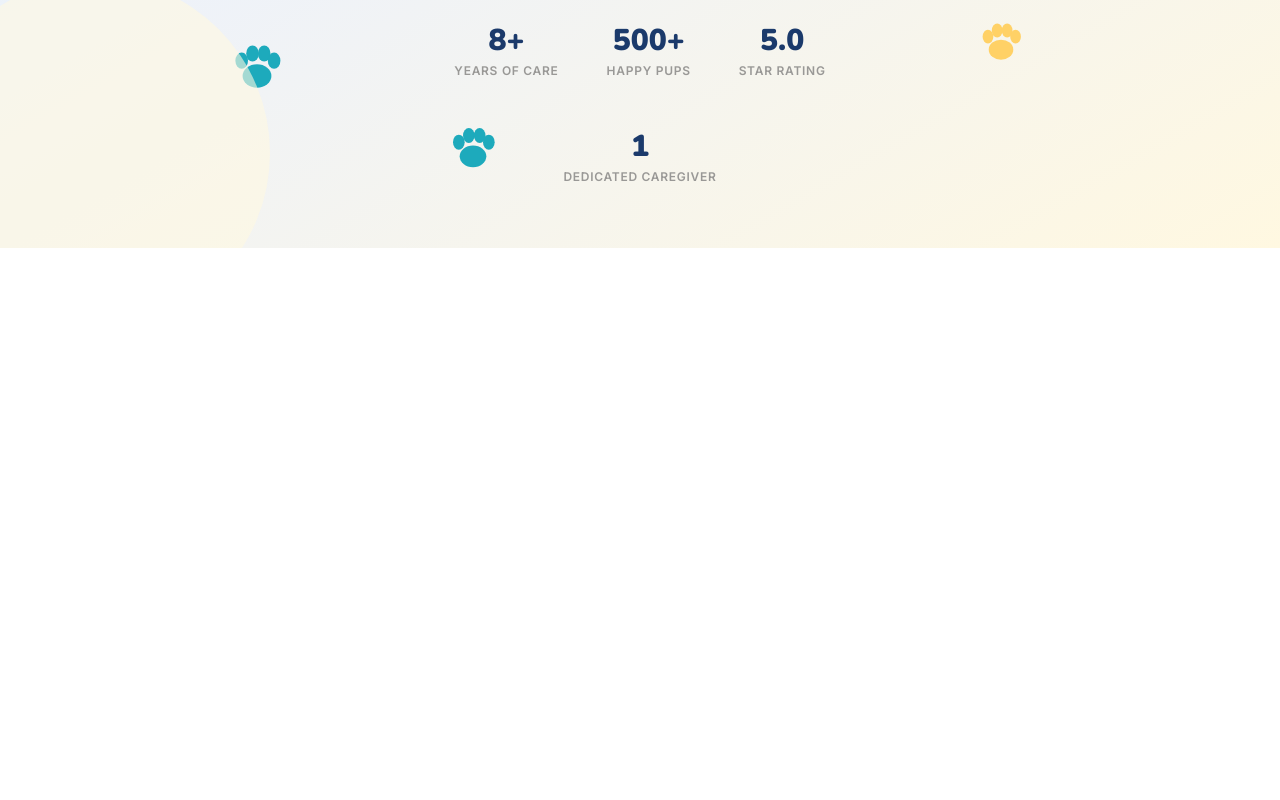
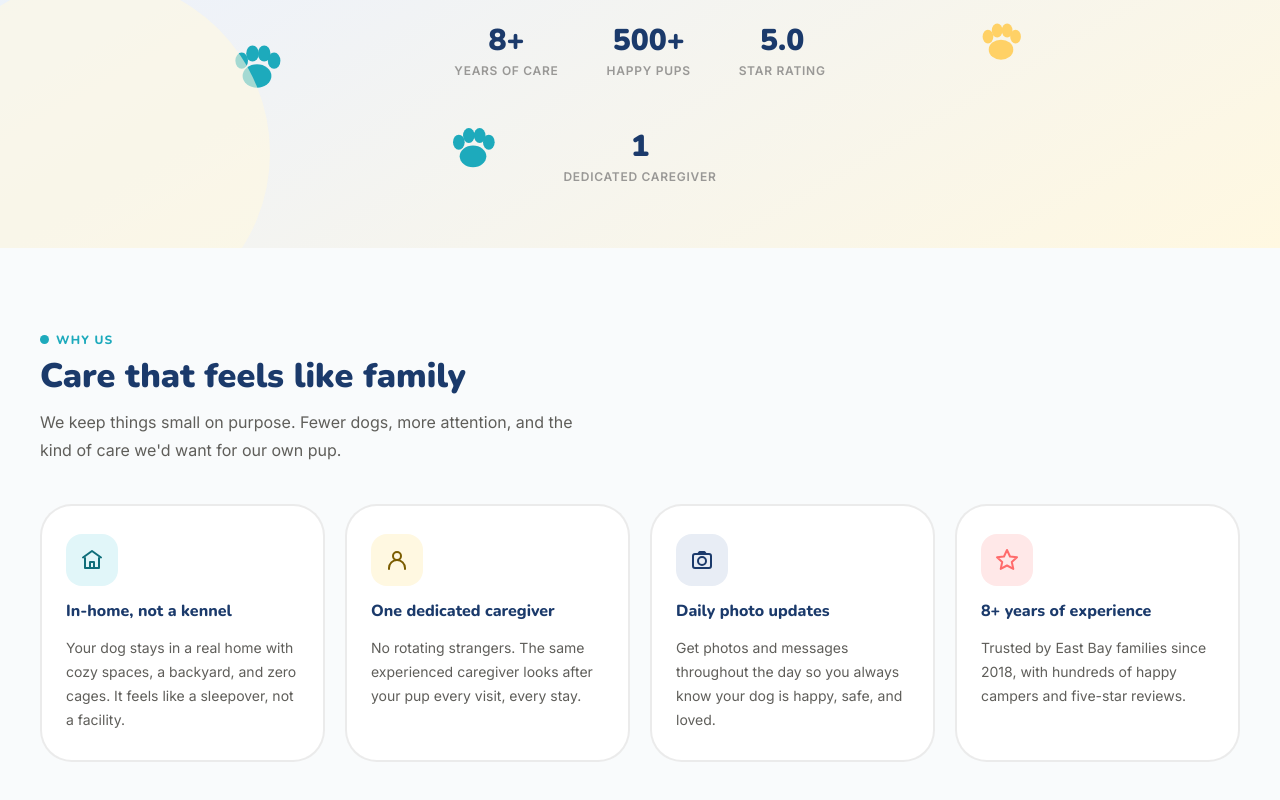
Before and after one commit to AliAdabi/olivers-paws-and-play, a React (Vite) app: page / in a window 1280 px wide. Shown: the part 870-1670 px from the top of the page. Before the commit the page ends 1118 px from the top, so only its background shows below. Built offline with nearby package versions, Linux system fonts and the light colour scheme.

Commit message:
Build Why Us section with feature cards

```diff
--- a/src/App.jsx
+++ b/src/App.jsx
@@ -1,11 +1,13 @@
 import Navbar from './components/Navbar/Navbar';
 import Hero from './components/Hero/Hero';
+import WhyUs from './components/WhyUs/WhyUs';
 
 function App() {
   return (
     <div>
       <Navbar />
       <Hero />
+      <WhyUs />
     </div>
   );
 }
--- /dev/null
+++ b/src/components/WhyUs/WhyUs.jsx
@@ -0,0 +1,82 @@
+import styles from './WhyUs.module.css';
+
+const cards = [
+  {
+    title: 'In-home, not a kennel',
+    text: 'Your dog stays in a real home with cozy spaces, a backyard, and zero cages. It feels like a sleepover, not a facility.',
+    iconBg: '#E1F6F9',
+    iconColor: '#0F6E7A',
+    icon: (
+      <svg viewBox="0 0 24 24">
+        <path d="M3 9.5L12 3l9 6.5" />
+        <path d="M5 10v10h14V10" />
+        <path d="M10 20v-6h4v6" />
+      </svg>
+    ),
+  },
+  {
+    title: 'One dedicated caregiver',
+    text: 'No rotating strangers. The same experienced caregiver looks after your pup every visit, every stay.',
+    iconBg: '#FFF8E1',
+    iconColor: '#7A5C00',
+    icon: (
+      <svg viewBox="0 0 24 24">
+        <circle cx="12" cy="8" r="4" />
+        <path d="M4 21v-1a8 8 0 0 1 16 0v1" />
+      </svg>
+    ),
+  },
+  {
+    title: 'Daily photo updates',
+    text: 'Get photos and messages throughout the day so you always know your dog is happy, safe, and loved.',
+    iconBg: '#E8EDF5',
+    iconColor: '#1B3A6B',
+    icon: (
+      <svg viewBox="0 0 24 24">
+        <rect x="3" y="6" width="18" height="14" rx="2" />
+        <circle cx="12" cy="13" r="4" />
+        <path d="M8 6l1.5-2h5L16 6" />
+      </svg>
+    ),
+  },
+  {
+    title: '8+ years of experience',
+    text: 'Trusted by East Bay families since 2018, with hundreds of happy campers and five-star reviews.',
+    iconBg: '#FFE8E8',
+    iconColor: '#FF6B6B',
+    icon: (
+      <svg viewBox="0 0 24 24">
+        <path d="M12 2l3 6.5 7 .8-5.2 4.7 1.5 6.9L12 17.5 5.7 20.9l1.5-6.9L2 9.3l7-.8L12 2z" />
+      </svg>
+    ),
+  },
+];
+
+function WhyUs() {
+  return (
+    <section id="why" className={styles.whySection}>
+      <div className={styles.sectionLabel}>Why Us</div>
+      <h2 className={styles.sectionTitle}>Care that feels like family</h2>
+      <p className={styles.sectionSub}>
+        We keep things small on purpose. Fewer dogs, more attention, and the kind of
+        care we'd want for our own pup.
+      </p>
+      <div className={styles.whyGrid}>
+        {cards.map((card) => (
+          <div key={card.title} className={styles.whyCard}>
+            <div
+              className={styles.whyIcon}
+              style={{ background: card.iconBg, color: card.iconColor }}
+            >
+              {card.icon}
+            </div>
+            <h3>{card.title}</h3>
+            <p>{card.text}</p>
+          </div>
+        ))}
+      </div>
+    </section>
+  );
+}
+
+export default WhyUs;
--- /dev/null
+++ b/src/components/WhyUs/WhyUs.module.css
@@ -0,0 +1,98 @@
+.whySection {
+  background: var(--warm-white);
+  position: relative;
+  overflow: hidden;
+}
+
+.sectionLabel {
+  font-size: 12px;
+  font-weight: 800;
+  color: var(--teal);
+  text-transform: uppercase;
+  letter-spacing: 0.1em;
+  margin-bottom: 0.5rem;
+  font-family: 'Nunito', sans-serif;
+  display: inline-flex;
+  align-items: center;
+  gap: 7px;
+}
+
+.sectionLabel::before {
+  content: '';
+  display: inline-block;
+  width: 9px;
+  height: 9px;
+  border-radius: 50%;
+  background: var(--teal);
+  flex-shrink: 0;
+}
+
+.sectionTitle {
+  font-size: 34px;
+  font-weight: 900;
+  margin-bottom: 0.75rem;
+  color: var(--navy);
+  line-height: 1.2;
+}
+
+.sectionSub {
+  font-size: 16px;
+  color: var(--text-secondary);
+  margin-bottom: 2.5rem;
+  line-height: 1.75;
+  max-width: 560px;
+}
+
+.whyGrid {
+  display: grid;
+  grid-template-columns: repeat(auto-fit, minmax(220px, 1fr));
+  gap: 20px;
+}
+
+.whyCard {
+  background: #fff;
+  border: 2px solid var(--border);
+  border-radius: var(--radius-xl);
+  padding: 1.75rem 1.5rem;
+  display: flex;
+  flex-direction: column;
+  gap: 14px;
+  transition: transform 0.2s, box-shadow 0.2s;
+}
+
+.whyCard:hover {
+  transform: translateY(-6px) rotate(-0.7deg);
+  box-shadow: 0 18px 44px rgba(29, 170, 188, 0.18);
+}
+
+.whyIcon {
+  width: 52px;
+  height: 52px;
+  border-radius: 16px;
+  display: flex;
+  align-items: center;
+  justify-content: center;
+}
+
+.whyIcon svg {
+  width: 24px;
+  height: 24px;
+  stroke: currentColor;
+  stroke-width: 2;
+  stroke-linecap: round;
+  stroke-linejoin: round;
+  fill: none;
+}
+
+.whyCard h3 {
+  font-size: 16px;
+  font-weight: 800;
+  color: var(--navy);
+  font-family: 'Nunito', sans-serif;
+}
+
+.whyCard p {
+  font-size: 14px;
+  color: var(--text-secondary);
+  line-height: 1.7;
+}
```
